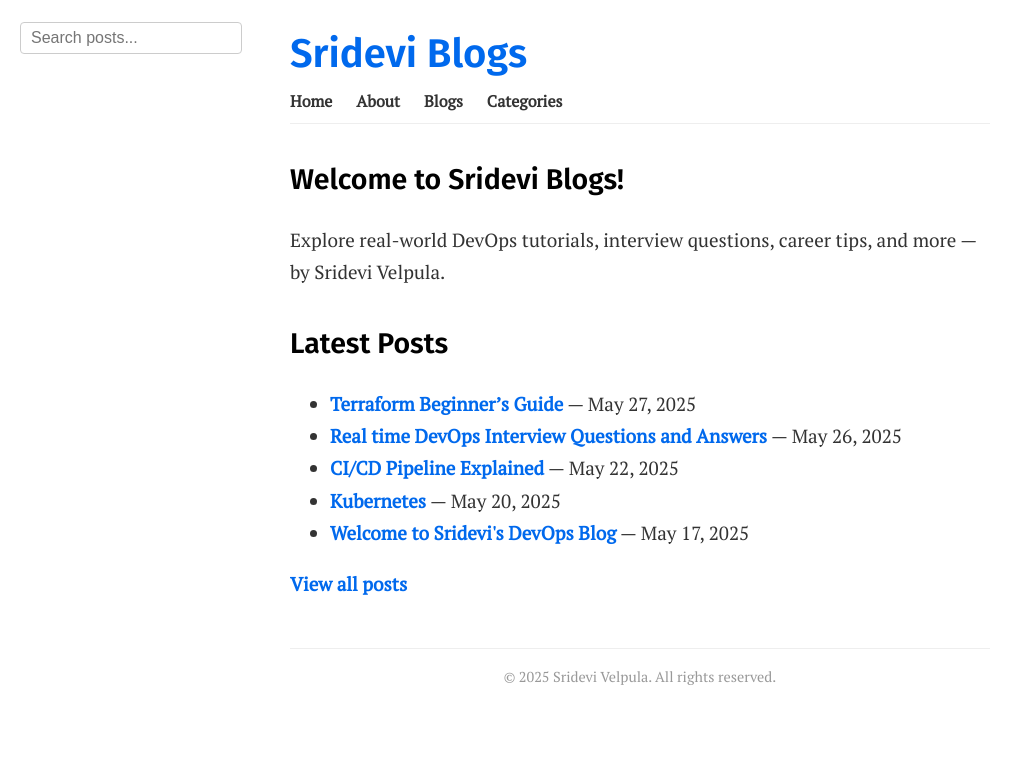
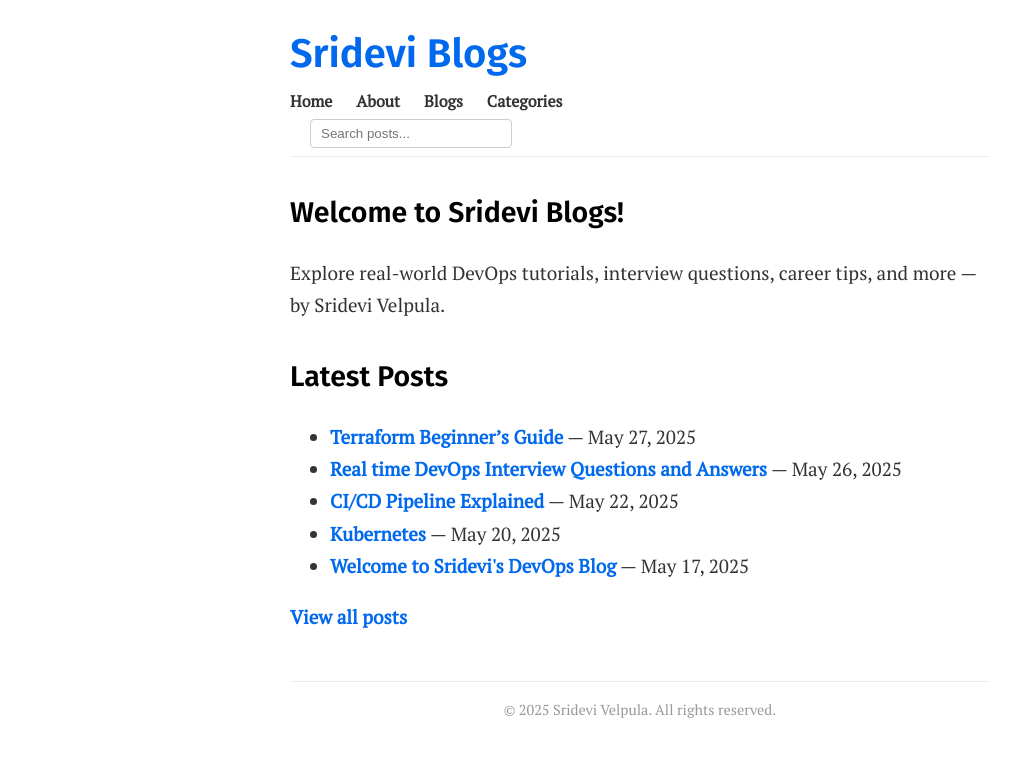
Before and after one commit to srideviblogs/srideviblogs.github.io, a Jekyll site: the page built from index.md, in a window 1280 px wide. Shown: the top 757 px of the page, without its empty margins (0-1033 px from the left). Built offline with Jekyll 4.4.1, drawn with Linux system fonts in a browser that asks for light colours.

Commit message:
Update custom.css

```diff
--- a/assets/css/custom.css
+++ b/assets/css/custom.css
@@ -131,21 +131,15 @@ header.site-header {
 }
 
 .search-container {
-  position: fixed;       /* fixed position on screen */
-  top: 20px;             /* 20px from the top */
-  left: 20px;            /* 20px from the left */
-  margin-left: 0;        /* remove left margin since positioning is fixed */
-  display: inline-block;
-  vertical-align: middle;
-  z-index: 1000;         /* make sure it stays on top */
+  position: relative;
+  margin-left: 20px;
 }
 
-#search-input {
+.search-input {
   padding: 6px 10px;
-  font-size: 1rem;
+  width: 180px;
+  border-radius: 4px;
   border: 1px solid #ccc;
-  border-radius: 4px;
-  width: 200px;
 }
 
 .search-results {
@@ -153,30 +147,11 @@ header.site-header {
   top: 100%;
   left: 0;
   width: 100%;
-  max-height: 250px;
-  overflow-y: auto;
   background: white;
   border: 1px solid #ccc;
-  border-top: none;
+  max-height: 300px;
+  overflow-y: auto;
+  display: none; /* Initially hidden */
   z-index: 1000;
   box-shadow: 0 2px 8px rgba(0,0,0,0.1);
 }
-
-.search-results ul {
-  list-style: none;
-  margin: 0;
-  padding: 0.5rem;
-}
-
-.search-results li {
-  padding: 0.4rem 0;
-}
-
-.search-results li a {
-  color: #007acc;
-  text-decoration: none;
-}
-
-.search-results li a:hover {
-  text-decoration: underline;
-}
```
